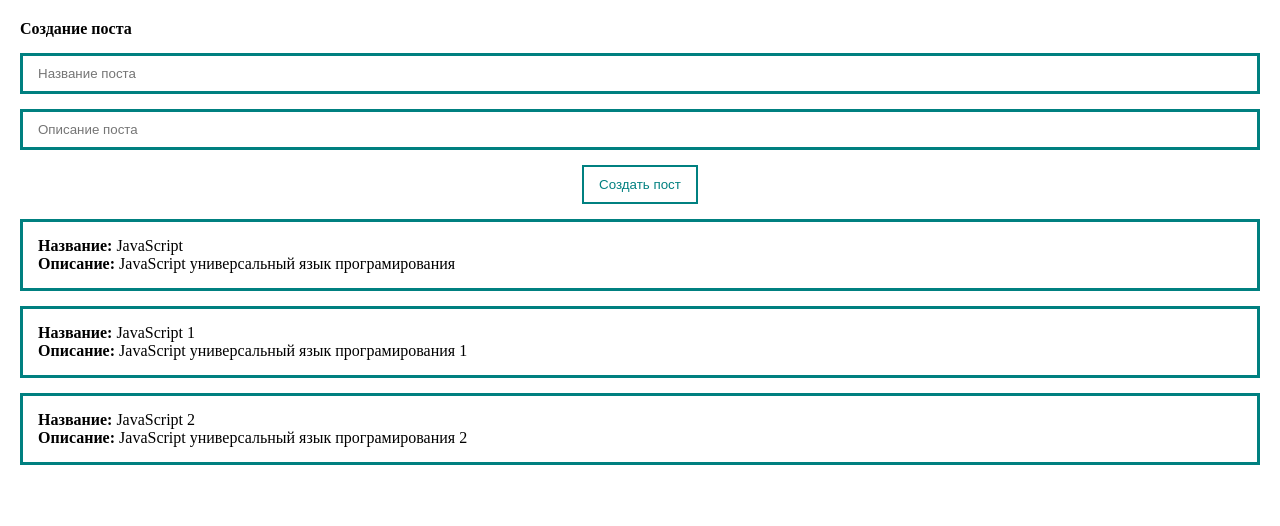
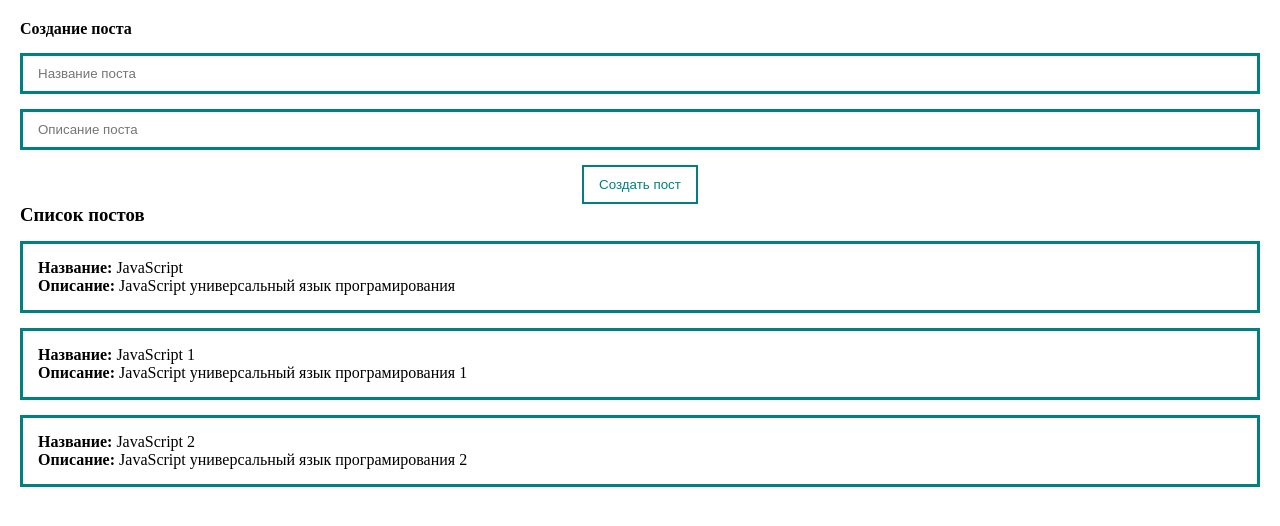
Before and after one commit to Pavel-174/vue-project, a Vue app: page / in a window 1280 px wide. Shown: the top 526 px of the page. Built offline with nearby package versions, Linux system fonts and the light colour scheme.

Commit message:
refactoring

```diff
--- a/src/App.vue
+++ b/src/App.vue
@@ -1,71 +1,40 @@
 <template>
     <div class="app">
-        <form @submit.prevent>
-            <h4>Создание поста</h4>
-            <input
-                v-bind:value="title"
-                @input="inputTitle"
-                class="input"
-                type="text"
-                placeholder="Название поста"
-            >
-            <input
-                v-bind:value="body"
-                @input="body = $event.target.value"
-                class="input"
-                type="text"
-                placeholder="Описание поста"
-            >
-            <button
-                class="button"
-                @click="createPost"
-            >
-            Создать пост
-            </button>
-        </form>
-        <div class='post' v-for="post in posts">
-            <div> <strong> Название: </strong> {{ post.title }} </div>
-            <div> <strong> Описание: </strong> {{ post.body }} </div>
-        </div>
+        <PostForm
+          @create="createPost"
+        />
+        <PostList
+          :posts="posts"
+        />
     </div>
 </template>
 
 <script>
+import PostForm from '@/components/PostForm'
+import PostList from '@/components/PostList'
+
 export default {
+    components: {
+        PostForm, PostList
+    },
     data () {
         return {
             posts: [
                 { id: 1, title: "JavaScript", body: "JavaScript универсальный язык програмирования" },
                 { id: 2, title: "JavaScript 1", body: "JavaScript универсальный язык програмирования 1" },
                 { id: 3, title: "JavaScript 2", body: "JavaScript универсальный язык програмирования 2" },
-                ],
-                title: '',
-                body: ''
+            ]
         }
     },
-
     methods: {
-            createPost() {
-                const newPost = {
-                    id: Date.now(),
-                    title: this.title,
-                    body: this.body,
-                }
-                this.posts.push(newPost);
-                this.title = '';
-                this.body = '';
+        createPost(post) {
+            this.posts.push(post);
         },
-
-            inputTitle (event) {
-                this.title = event.target.value;
-            }
     },
 }
-
 </script>
 
 <style>
-
 * {
     margin: 0;
     padding: 0;
@@ -75,32 +44,4 @@
 .app {
     padding: 20px;
 }
-
-.post {
-    padding: 15px;
-    border: 3px solid teal;
-    margin-top: 15px;
-}
-
-form {
-    display: flex;
-    flex-direction: column;
-}
-
-.input {
-    border: 3px solid teal;
-    width: 100%;
-    padding: 10px 15px;
-    margin-top: 15px;
-}
-
-.button{
-    align-self: center;
-    margin-top: 15px;
-    padding: 10px 15px;
-    background: none;
-    color: teal;
-    border: 2px solid teal;
-}
-
 </style>
--- /dev/null
+++ b/src/components/PostForm.vue
@@ -0,0 +1,73 @@
+<template>
+    <form @submit.prevent>
+        <h4>Создание поста</h4>
+        <input
+            v-model="post.title"
+            class="input"
+            type="text"
+            placeholder="Название поста"
+        >
+        <input
+            v-model="post.body"
+            class="input"
+            type="text"
+            placeholder="Описание поста"
+        >
+        <button
+            class="button"
+            @click="createPost"
+        >
+        Создать пост
+        </button>
+    </form>
+</template>
+
+<script>
+export default {
+    data() {
+        return {
+            post: {
+                title: '',
+                body: ''
+            }
+        }
+    },
+    methods: {
+        createPost() {
+            const newPost = {
+                id: Date.now(),
+                title: this.title,
+                body: this.body,
+            }
+            this.$emit('create', this.post)
+            this.post = {
+                title: '',
+                body: ''
+            }
+        },
+    },
+}
+</script>
+
+<style scoped>
+form {
+    display: flex;
+    flex-direction: column;
+}
+
+.input {
+    border: 3px solid teal;
+    width: 100%;
+    padding: 10px 15px;
+    margin-top: 15px;
+}
+
+.button{
+    align-self: center;
+    margin-top: 15px;
+    padding: 10px 15px;
+    background: none;
+    color: teal;
+    border: 2px solid teal;
+}
+</style>
--- /dev/null
+++ b/src/components/PostItem.vue
@@ -0,0 +1,21 @@
+<template>
+    <div class='post'>
+        <div> <strong> Название: </strong> {{ post.title }} </div>
+        <div> <strong> Описание: </strong> {{ post.body }} </div>
+    </div>
+</template>
+
+<script>
+export default {
+    props: {
+        post: {
+            type: Object,
+            required: true
+        }
+    }
+}
+</script>
+
+<style>
+
+</style>
--- /dev/null
+++ b/src/components/PostList.vue
@@ -0,0 +1,31 @@
+<template>
+    <div>
+        <h3>Список постов</h3>
+        <PostItem
+          v-for="post in posts"
+          :post="post"
+        />
+    </div>
+</template>
+
+<script>
+import PostItem from './PostItem.vue';
+
+export default {
+    props: {
+        posts: {
+            type: Array,
+            required: true
+        }
+    },
+    components: { PostItem }
+}
+</script>
+
+<style scoped>
+.post {
+    padding: 15px;
+    border: 3px solid teal;
+    margin-top: 15px;
+}
+</style>
```
Lines whose indentation alone changed are shown as unchanged.
